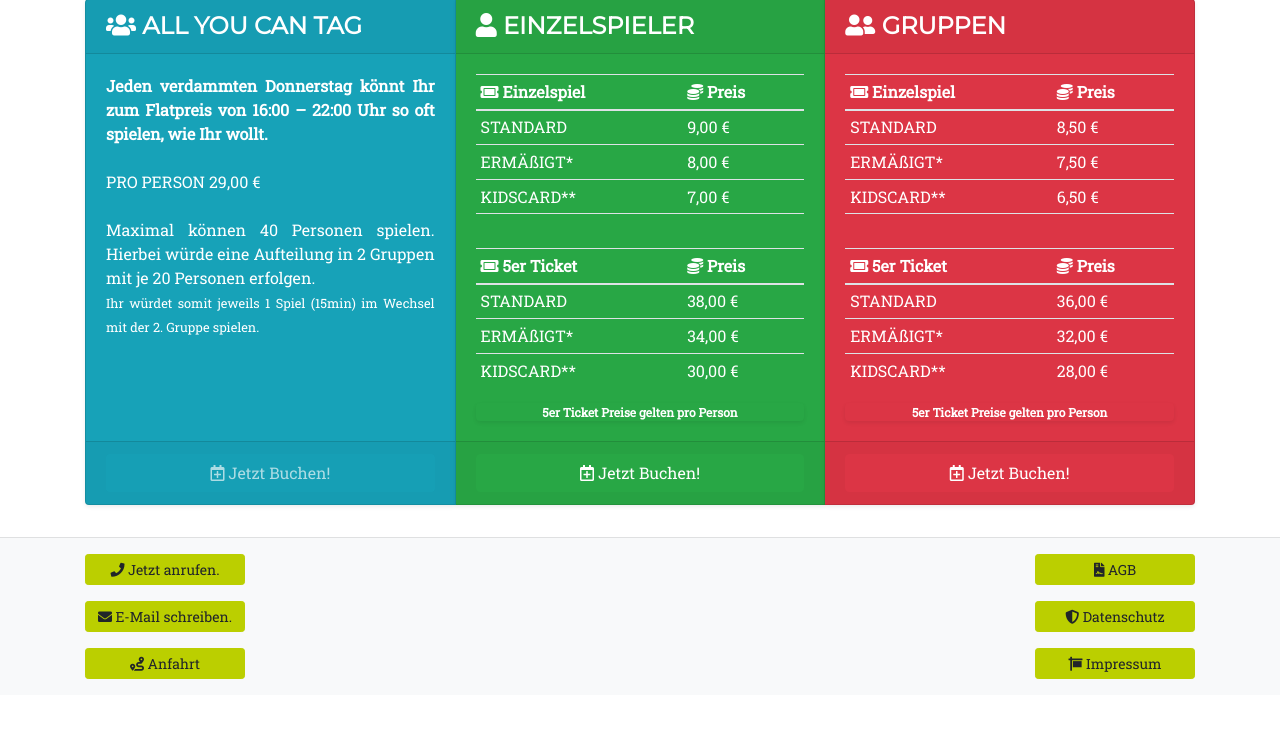
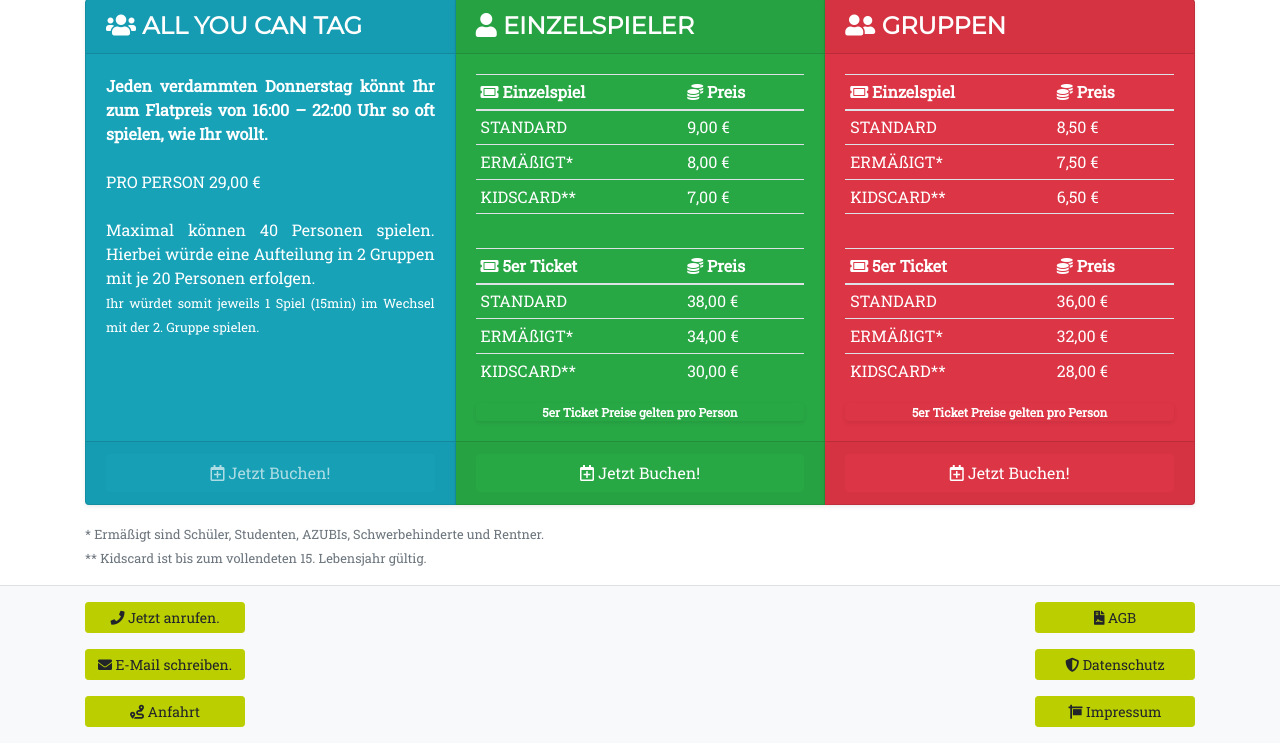
Before and after one commit to Rivagroup/lgc-website, a CodeIgniter app: page /database/preise in a window 1280 px wide. Shown: the part 316-1059 px from the top of the page. Before the commit the page ends 995 px from the top, so only its background shows below. Run offline with CodeIgniter, Linux system fonts and the light colour scheme; some libraries are stand-ins or nearby versions.

Commit message:
star hints on prices

```diff
--- a/application/views/preise/preise_content.php
+++ b/application/views/preise/preise_content.php
@@ -140,3 +140,7 @@
         </div>
     </div>
 </div>
+<div class="text-muted">
+<small>* Ermäßigt sind Schüler, Studenten, AZUBIs, Schwerbehinderte und Rentner.</small><br>
+<small>** Kidscard ist bis zum vollendeten 15. Lebensjahr gültig.</small>
+</div>
```
